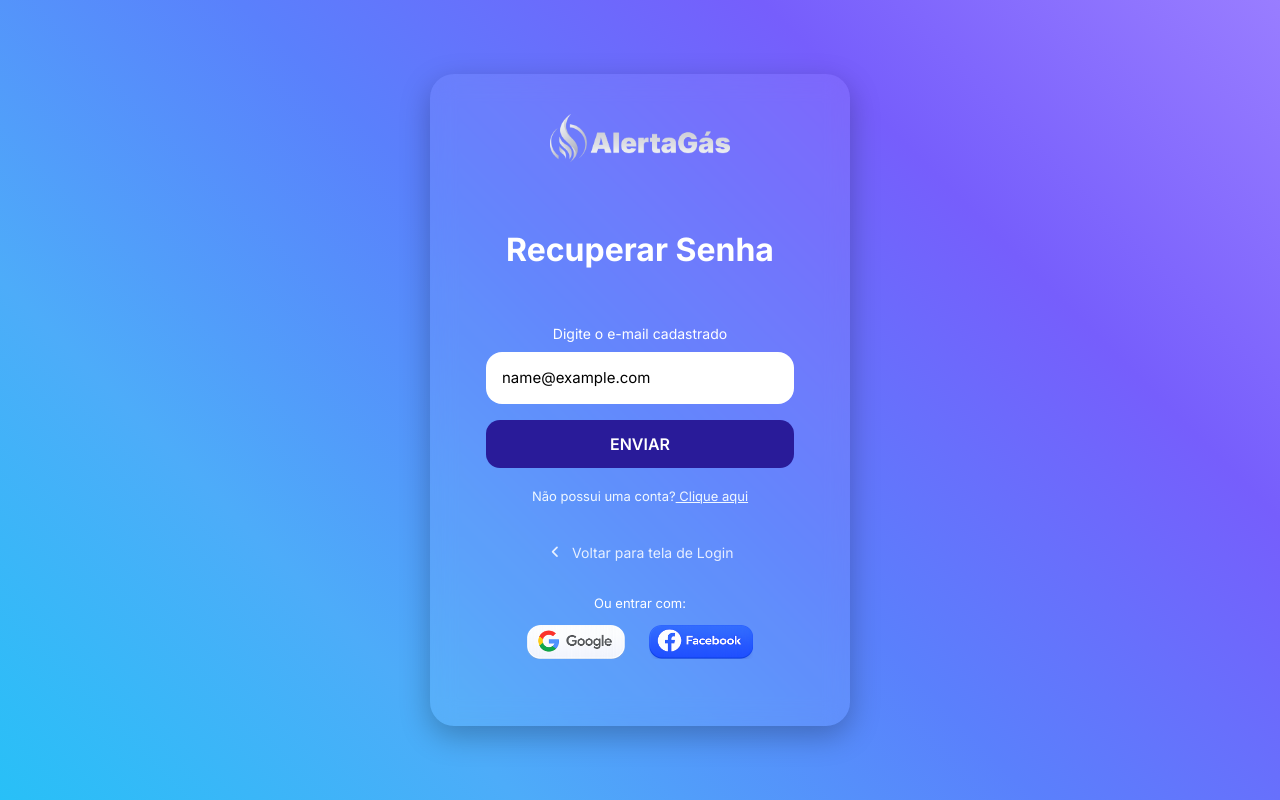
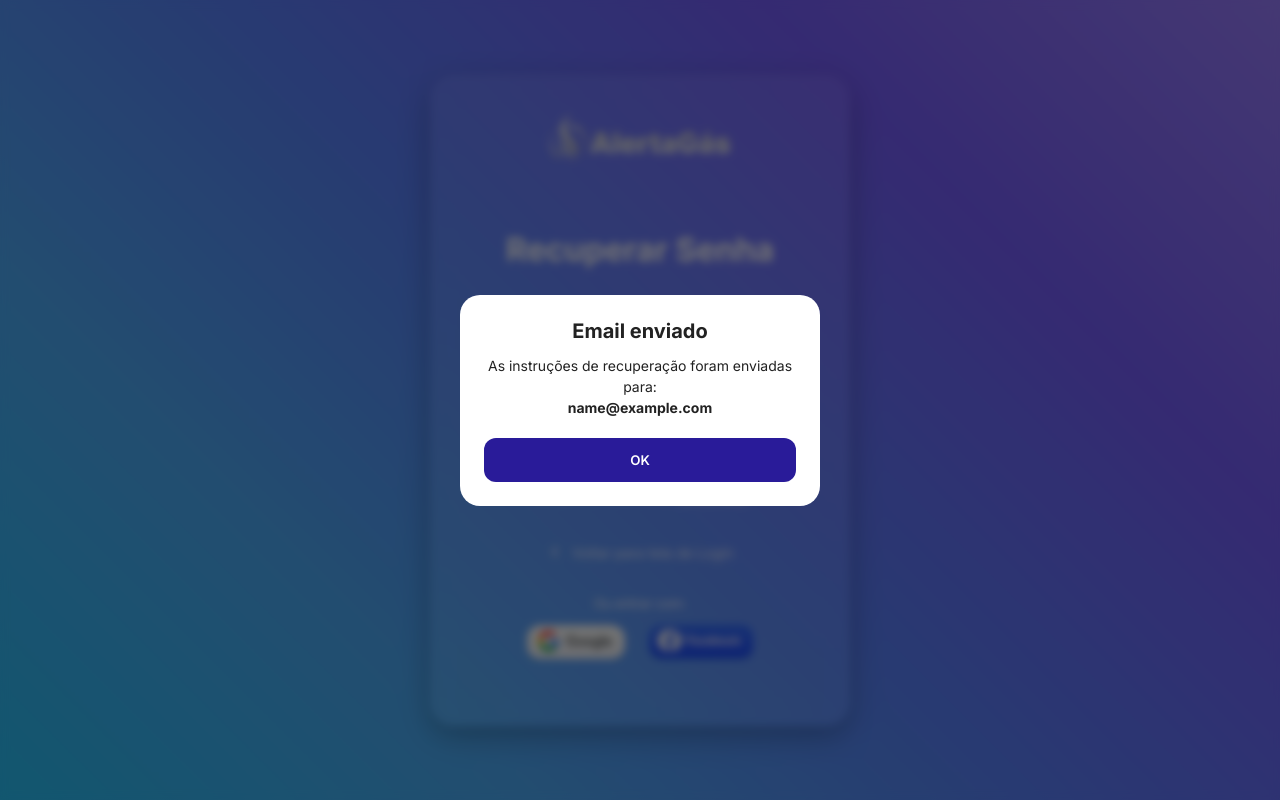
Before and after one commit to MateusLiraFront/app-gas, a React (Vite) app: page /suporte in a window 1280 px wide. Both pictures are taken after typing "name@example.com" into the empty fields and a click on the button "ENVIAR". Built offline with nearby package versions, Linux system fonts and the light colour scheme.

Commit message:
modal recuperação email

```diff
--- a/src/pages/Suporte/Suporte.jsx
+++ b/src/pages/Suporte/Suporte.jsx
@@ -10,16 +10,18 @@ export default function Suporte() {
   const navigate = useNavigate();
   const [email, setEmail] = useState("");
   const [isLoading, setIsLoading] = useState(false);
+  const [showModal, setShowModal] = useState(false);
 
   const handleSubmit = async (e) => {
     e.preventDefault();
     if (!email) return;
 
     setIsLoading(true);
+
     setTimeout(() => {
-      alert(`Instruções enviadas para: ${email}`);
       setIsLoading(false);
-    }, 1000);
+      setShowModal(true);
+    }, 500);
   };
 
   const handleSocialLogin = (provider) => {
@@ -29,7 +31,6 @@ export default function Suporte() {
   return (
     <div className={styles.loginContainer}>
       <div className={styles.loginBox}>
-
         <picture alt="logo-header-light.png" className={styles.logo}>
           <source media="(min-hight: 800px)" srcset="" />
           <img src={logo} alt="logo-header-light.png" className={styles.logo} />
@@ -62,7 +63,10 @@ export default function Suporte() {
 
         <p className={styles.register}>
           Não possui uma conta?
-          <Link to="/cadastro" className={styles.register}> Clique aqui</Link>
+          <Link to="/cadastro" className={styles.register}>
+            {" "}
+            Clique aqui
+          </Link>
         </p>
 
         <div className={styles.return} onClick={() => navigate(-1)}>
@@ -90,6 +94,29 @@ export default function Suporte() {
           </button>
         </div>
       </div>
+
+      {showModal && (
+        <div className={styles.modalOverlay}>
+          <div className={styles.modal}>
+            <h2>Email enviado</h2>
+            <p>
+              As instruções de recuperação foram enviadas para:
+              <br />
+              <strong>{email}</strong>
+            </p>
+
+            <button
+              className={styles.modalBtn}
+              onClick={() => {
+                setShowModal(false);
+                navigate("/login");
+              }}
+            >
+              OK
+            </button>
+          </div>
+        </div>
+      )}
     </div>
   );
 }
--- a/src/pages/Suporte/Suporte.module.css
+++ b/src/pages/Suporte/Suporte.module.css
@@ -116,3 +116,58 @@
     box-shadow: 0 10px 30px rgba(0, 0, 0, 0.25);
   }
 }
+
+.modalOverlay {
+  position: fixed;
+  inset: 0;
+  background: rgba(0, 0, 0, 0.55);
+  backdrop-filter: blur(4px);
+  display: flex;
+  align-items: center;
+  justify-content: center;
+  z-index: 999;
+}
+
+.modal {
+  background: #ffffff;
+  color: #222;
+  width: 90%;
+  max-width: 360px;
+  padding: 24px;
+  border-radius: 20px;
+  text-align: center;
+  animation: fadeInScale 0.25s ease;
+}
+
+.modal h2 {
+  margin-bottom: 12px;
+  font-size: 20px;
+}
+
+.modal p {
+  font-size: 14px;
+  line-height: 1.5;
+  margin-bottom: 20px;
+}
+
+.modalBtn {
+  width: 100%;
+  height: 44px;
+  border-radius: 12px;
+  border: none;
+  background: var(--btn-interact);
+  color: #fff;
+  font-weight: 600;
+  cursor: pointer;
+}
+
+@keyframes fadeInScale {
+  from {
+    opacity: 0;
+    transform: scale(0.95);
+  }
+  to {
+    opacity: 1;
+    transform: scale(1);
+  }
+}
```
